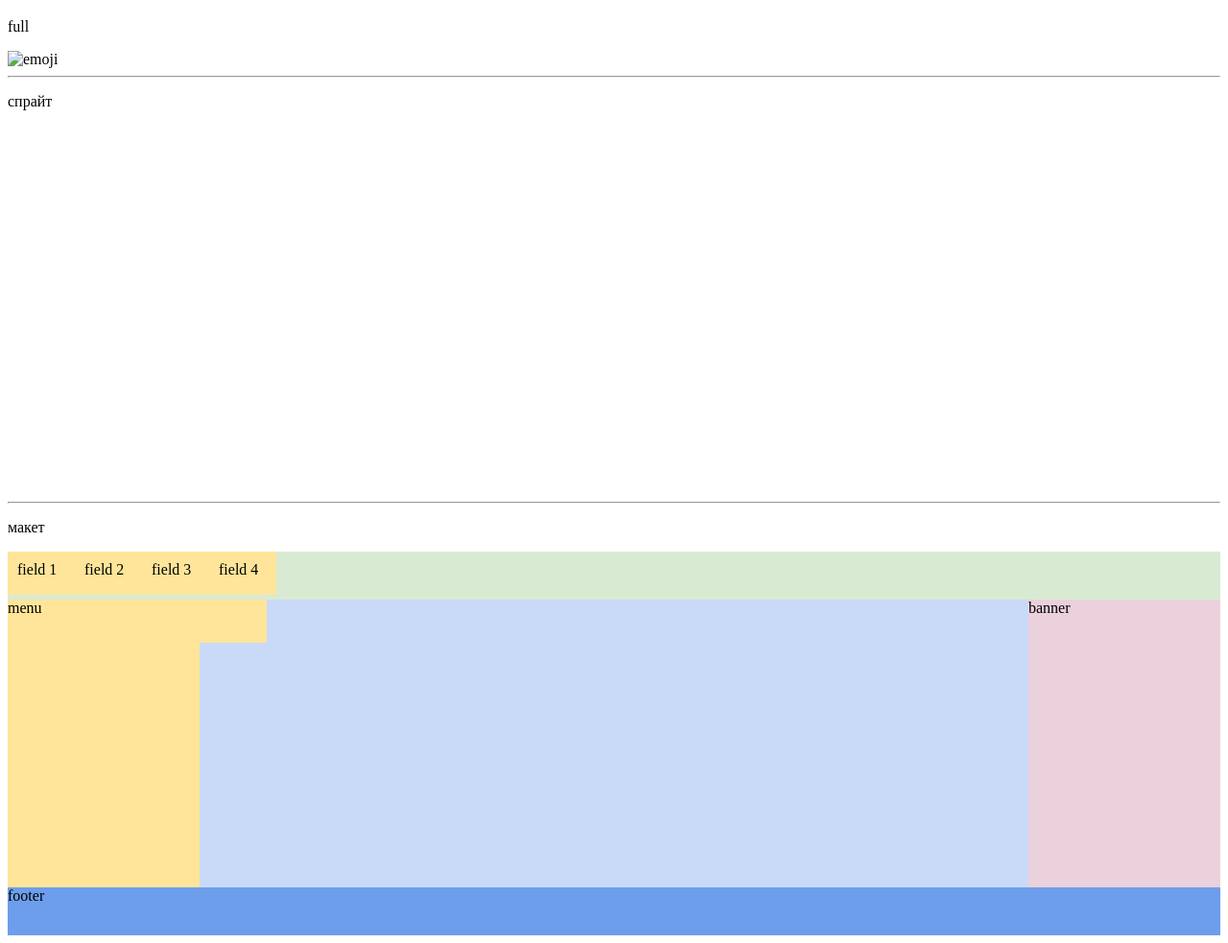
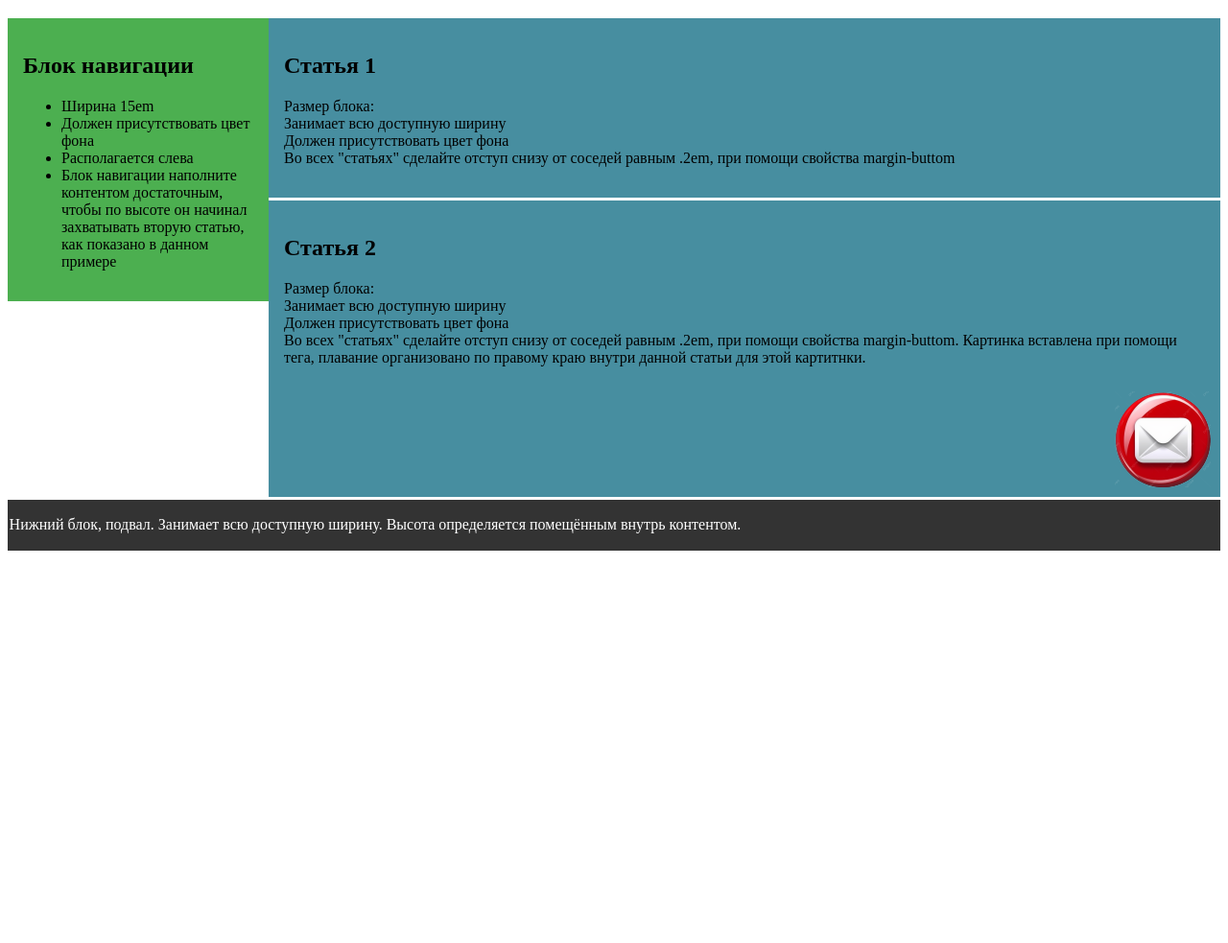
Before and after one commit to eonaera/VeraPaltarzhytskaya, a plain HTML site: page home/02_CSS/base3/base3.html in a window 1280 px wide. Shown: the part 113-1096 px from the top of the page at 96% size. After the commit the page ends 800 px from the top, so only its background shows below. Drawn offline with Linux system fonts and the light colour scheme.

Commit message:
02_CSS базовое #3 готово

```diff
--- a/home/02_CSS/base3/base3.html
+++ b/home/02_CSS/base3/base3.html
@@ -2,82 +2,50 @@
 <html lang="en">
 <head>
     <meta charset="UTF-8">
-        <title>02_CSS_base2</title>
-        <style>
-            .header{
-                background-color: #d9ead3;
-                height: 50px;
-            }
-            .menu{
-                background-color: #ffe599;
-                float: left;
-                width: 200px;
-                height: 300px;
-            }
-            .content{
-                background-color: #c9daf8;
-                height: 300px;
-            }
-            .banner{
-                background-color: #ead1dc;
-                float: right;
-                width: 200px;
-                height: 300px;
-            }
-            .footer{
-                background-color: #6d9eeb;
-                height: 50px;
-            }
-            .wrap{
-                background-color:aqua;
-            }
-            .clear{
-                clear: both;
-            }
-            .field{
-                background-color: #ffe599;
-                width: 50px;
-                height: 25px;
-                float: left;
-                padding: 10px;
-            }
-        </style>
+    <title>02_CSS_base3</title>
+    <link rel="stylesheet" href="style.css" media="screen"/>
+    <link rel="stylesheet" href="style.css" media="print"/>
 </head>
 <body>
-        <p><small><a href="../../main.html">*В перечень домашек</a> | <a href="../../../practice/main.html">*В перечень практик</a> |
+    <p><small><a href="../../main.html">*В перечень домашек</a> | <a href="../../../practice/main.html">*В перечень
+                практик</a> |
             <a href="../base1/base1.html">Базовое #1</a> | <a href="../base2/base2.html">Базовое #2</a> |
-            <a href="../add1/add1.html">Дополнительное #1</a> | <a href="../add2/add2.html">Дополнительное #1</a></small></p><hr>
+            <a href="../add1/add1.html">Дополнительное #1</a> | <a href="../add2/add2.html">Дополнительное
+                #1</a></small></p>
+    <hr>
     <h1>Домашнее задание - базовое #3</h1>
-        <p>full</p>
-        <img src="pics/emoji2.png" alt="emoji" width="50">
-        <hr>
-        <p>спрайт</p>
-        <div style="background-image: url(pics/emoji2.png); background-repeat: no-repeat;
-            background-position: 0px 0px; width: 128px; height: 128px;">
+    <div id="base3hometask">
+        <div class="main-content">
+            <div id="navigation">
+                <h2>Блок навигации</h2>
+                <ul>
+                    <li>Ширина 15em</li>
+                    <li>Должен присутствовать цвет фона</li>
+                    <li>Располагается слева</li>
+                    <li>Блок навигации наполните контентом достаточным, чтобы по высоте он начинал захватывать вторую
+                        статью, как показано в данном примере</li>
+                </ul>
             </div>
-        <div style="background-image: url(pics/emoji2.png); background-repeat: no-repeat;
-            background-position: 0px -128px; width: 128px; height: 128px;">
+            <div class="articles-wrapper">
+                <div class="article">
+                    <h2>Статья 1</h2>
+                    <p>Размер блока:<br>Занимает всю доступную ширину<br>Должен присутствовать цвет фона<br>Во всех "статьях"
+                        сделайте отступ снизу от соседей равным .2em, при помощи свойства margin-buttom</p>
                 </div>
-        <div style="background-image: url(pics/emoji2.png); background-repeat: no-repeat;
-            background-position: 0px -256px; width: 128px; height: 128px;">
+                <div id="article2" class="article">
+                    <div class="text-content">
+                        <h2>Статья 2</h2>
+                        <p>Размер блока:<br>Занимает всю доступную ширину<br>Должен присутствовать цвет фона<br>Во всех "статьях"
+                            сделайте отступ снизу от соседей равным .2em, при помощи свойства margin-buttom. Картинка вставлена при
+                            помощи тега, плавание организовано по правому краю внутри данной статьи для этой картитнки.</p>
                     </div>
-        <hr>
-        <p>макет</p>
-        <div class="header">
-            <div class="field">field 1</div>
-            <div class="field">field 2</div>
-            <div class="field">field 3</div>
-            <div class="field">field 4</div>
+                        <img src="pics/email.png" alt="Email">
                 </div>
-        <div class="wrap">
-            <div class="menu">menu</div>
-            <div class="banner">banner</div>
-            <div class="content">
-                <div class="field"></div>
             </div>
-            <div class="clear"></div>
         </div>
-
-        <div class="footer">footer</div>
+        <div id="footer">
+            <p>Нижний блок, подвал. Занимает всю доступную ширину. Высота определяется помещённым внутрь контентом.</p>
+        </div>
+    </div>
 </body>
 </html>
--- /dev/null
+++ b/home/02_CSS/base3/style.css
@@ -0,0 +1,37 @@
+#base3hometask {
+    display: flex;
+    flex-direction: column;
+}
+.main-content {
+    display: flex;
+    align-items: flex-start;
+}
+#navigation {
+    width: 15em;
+    background-color: #4CAF50;
+    padding: 1em;
+    flex-shrink: 0;
+}
+.articles-wrapper {
+    flex-grow: 1px;
+}
+.article {
+    background-color: #478ea0;
+    padding: 1em;
+    margin-bottom: 0.2em;
+    position: relative;
+}
+
+#footer {
+    background-color: #333;
+    color: white;
+    padding: 0.1em;
+}
+#article2 {
+    padding-bottom: 120px;
+}
+#article2 img {
+    position: absolute;
+    right: 10px;
+    bottom: 10px;
+}
```
Also changed, not shown: home/02_CSS/base3/pics/email.png (added). Lines whose indentation alone changed are shown as unchanged.
